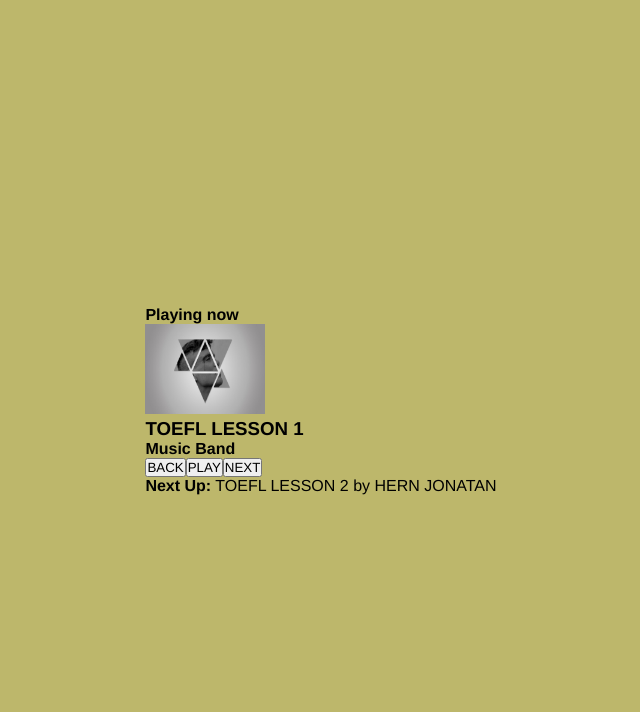
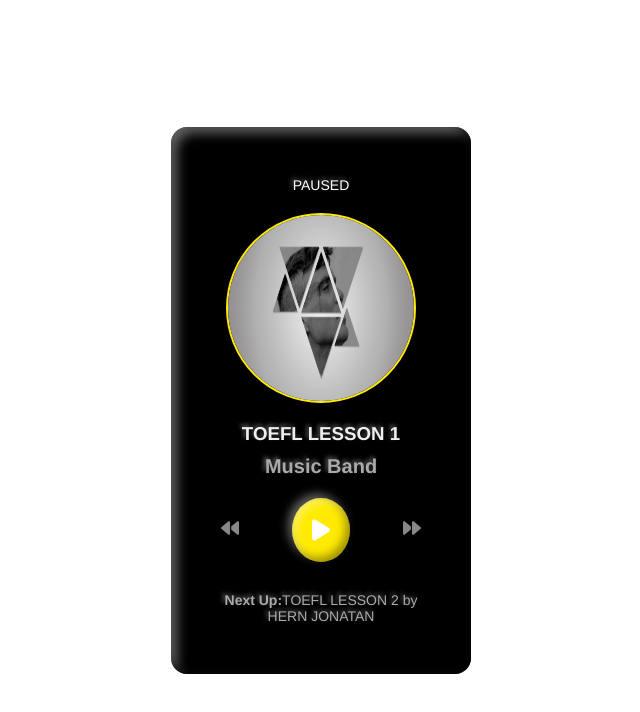
Before and after one commit to RashidBik/music_app, a React (Vite) app: page / in a window 1280 px wide. Shown: the top 712 px of the page, without its empty margins (319-959 px from the left). Built offline with nearby package versions, Linux system fonts and the light colour scheme.

Commit message:
music player was comleted

```diff
--- a/package.json
+++ b/package.json
@@ -9,6 +9,9 @@
     "preview": "vite preview"
   },
   "dependencies": {
+    "@fortawesome/fontawesome-svg-core": "^6.2.0",
+    "@fortawesome/free-solid-svg-icons": "^6.2.0",
+    "@fortawesome/react-fontawesome": "^0.2.0",
     "postcss": "^8.4.18",
     "react": "^18.2.0",
     "react-dom": "^18.2.0",
--- a/src/App.jsx
+++ b/src/App.jsx
@@ -40,7 +40,6 @@ useEffect(() => {
         nextSongIndex={nextSongIndex}
         songs={songs}
         />
-        {/* <audio controls src="./public/music/TOEFL001.mp3">audio</audio>   */}
     </div>
   )
 }
--- a/src/components/Player.jsx
+++ b/src/components/Player.jsx
@@ -1,12 +1,12 @@
 import React,{useState, useRef, useEffect} from 'react'
-// import FontAwesome from 'react-fontawesome'
+import {FontAwesomeIcon} from '@fortawesome/react-fontawesome';
+import { faHeart} from '@fortawesome/free-solid-svg-icons';
 import PlayerControl from './PlayerControl'
 import PlayerDetail from './PlayerDetail'
 
 const Player = (props) => {
     const audioEl = useRef(null);
     const [isPlaying, setIsPlaying] = useState(false);
-
     useEffect(() => {
       if (isPlaying){
         console.log(audioEl.current.play());
@@ -14,8 +14,8 @@ const Player = (props) => {
       }else{
         audioEl.current.pause();
       }
+    });
 
-    });
  const skipSong = (forwards = true) => {
   if(forwards){
     props.setCurrentSongIndex(() => {
@@ -40,23 +40,29 @@ const Player = (props) => {
   }
  }
 
-
   return (
     <div className='c-player'>
       <audio
-      src={props.songs[props.currentSongIndex].src}
-      ref={audioEl}
-      ></audio>
-      <h4>Playing now</h4>
+        src={props.songs[props.currentSongIndex].src}
+        ref={audioEl} >
+      </audio>
+      <h4>
+        {isPlaying ? 'Playing now': 'Paused'}
+      </h4>
+      {/* <FontAwesomeIcon  icon={faHeart} /> */}
       <PlayerDetail
-      props={props.songs[props.currentSongIndex]}
+        props={props.songs[props.currentSongIndex]}
        />
       <PlayerControl
-      isPlaying={isPlaying}
-      setIsPlaying={setIsPlaying}
-      skipSong={skipSong}
+        isPlaying={isPlaying}
+        setIsPlaying={setIsPlaying}
+        skipSong={skipSong}
        />
-      <p><strong>Next Up:</strong> {props.songs[props.nextSongIndex].title} by {props.songs[props.nextSongIndex].artist} </p>
+      <p><strong>Next Up:</strong>
+        {props.songs[props.nextSongIndex].title}
+        {' '} by {' '}
+        {props.songs[props.nextSongIndex].artist}
+      </p>
     </div>
   )
 }
--- a/src/components/PlayerControl.jsx
+++ b/src/components/PlayerControl.jsx
@@ -1,27 +1,24 @@
 import React from 'react'
-import {FontAwesomeIcon} from 'react-fontawesome';
-// import { faPlay, faPause, faForward, faBackward} from 'react-fontawesome';
-const ls = { faPlay:'s', faPause:'p', faForward:'h', faBackward:'i'}
+import {FontAwesomeIcon} from '@fortawesome/react-fontawesome';
+import { faPlay, faPause, faForward, faBackward} from '@fortawesome/free-solid-svg-icons';
+
 const PlayerControl = (props) => {
     return (
     <div className='c-player--controls'>
         <button className='skip-btn'
         onClick={()=> props.skipSong(false)}>
-            {/* <FontAwesomeIcon
-            icons={faBackward} /> */}
-            BACK
+            <FontAwesomeIcon
+            icon={faBackward} />
         </button>
         <button
         className='play-btn'
         onClick={()=> props.setIsPlaying(!props.isPlaying)}>
-            {/* <FontAwesome
-            icons={props.isPlaying ? faPause : faPlay}
-            /> */}
-            PLAY
+            <FontAwesomeIcon
+            icon={props.isPlaying ? faPause : faPlay}
+            />
         </button>
         <button className='skip-btn' onClick={()=> props.skipSong(true)}>
-            {/* <FontAwesome icons={faForward} /> */}
-            NEXT
+        <FontAwesomeIcon icon={faForward} />
         </button>
     </div>
   )
--- a/src/components/PlayerDetail.jsx
+++ b/src/components/PlayerDetail.jsx
@@ -1,15 +1,14 @@
 import React from 'react'
 
 const PlayerDetail = ({props}) => {
-  console.log(props);
   return (
     <div className='c-player--details'>
         <div className='details-img'>
           <img src={props.img_src}
-           alt=""
+           alt="an image"
            className=''
-           width='120px'
-           height='90px'
+           width='190px'
+           height='190px'
            />
         </div>
         <h3 className='details--title'>{props.title}</h3>
--- a/src/index.css
+++ b/src/index.css
@@ -1,28 +1,37 @@
-
-*{
+* {
     margin: 0;
     padding: 0;
     box-sizing: border-box;
-    font-family: 'Franklin Gothic Medium', 'Arial Narrow', Arial, sans-serif;
+    font-family: 'Franklin Gothic Medium',
+    'Arial Narrow', Arial, sans-serif;
 }
 
-body{
-    background-color:darkkhaki;
+body {
+    background-color:rgb(255, 255, 255);
+    display: flex;
+    justify-content: center;
 }
-.App{
+
+.App {
     display: flex;
     align-items: center;
     justify-content: center;
     min-height: 100vh;
+    width: 300px;
 }
-.c-palyer{
+
+.c-player {
     display: block;
-    background-color: midnightblue;
+    text-shadow: 2px 2px 4px rgba(0,0,0,0.8),
+    -2px -2px 4px rgba(255, 255, 255, 0.4);
+    background-color: rgb(0, 0, 0);
     padding: 50px;
     border-radius: 16px;
-    box-shadow: inset -6px -6px 12px rgba(0,0,0,0.8), inset 6px 6px 12px rgba(red, green, blue, 0.4)
+    box-shadow:inset -6px -6px 12px rgba(0,0,0,0.8),
+    inset 6px 6px 12px rgba(255, 255, 255, 0.4);
 }
-.c-palyer > h4{
+
+.c-player > h4 {
     color: #fff;
     font-size: 14px;
     text-transform: uppercase;
@@ -30,73 +39,84 @@ body{
     text-align: center;
 }
 
-.c-palyer > p {
+.c-player > p {
     color: #aaa;
     font-size: 14px;
     text-align: center;
     font-weight: 400;
 }
-.c-palyer --details .details-img {
+
+.c-player--details .details-img {
     position: relative;
     width: fit-content;
-    margin: 50px auto;
+    margin: 20px auto;
+}
 
-}
-.c-palyer--details .details-img img{
+.c-player--details .details-img img {
 display: block;
 margin: 0 auto;
-width: 100%;
-max-width: 250px;
 border-radius: 50%;
-box-shadow: 6px 6px 12px rgba(0,0,0,0.8), -6px -6px 12px rgba(red, green, blue, 0.4)
+border: 2px solid rgb(255, 234, 0);
 
 }
 
-.c-palyer--details .details-title {
+.c-player--details .details--title {
     color: #eee;
-    font-size: 28px;
-    box-shadow: 2px 2px 4px rgba(0,0,0,0.8), -2px -2px 4px rgba(red, green, blue, 0.4);
+    text-shadow: 2px 2px 4px rgba(0,0,0,0.8),
+    -2px -2px 4px rgba(255, 255, 255, 0.4);
     text-align: center;
     margin-bottom: 10px;
 }
 
-.c-palyer--details .details-artist{
+.c-player--details .details--artist {
     text-align: center;
     color: #aaa;
     font-size: 20px;
-    box-shadow: 2px 2px 4px rgba(0,0,0,0.8), inset -2px -2px 4px rgba(red, green, blue, 0.4);
+    box-shadow: 2px 2px 4px rgba(0,0,0,0.8),
+    inset -2px -2px 4px rgba(red, green, blue, 0.4);
     margin-bottom: 20px;
 }
 
-.c-palyer--controls{
+.c-player--controls {
     display: flex;
     align-items: center;
     justify-content: center;
     margin-bottom: 30px;
 }
 
-.c-palyer--controls .ply-btn{
+.c-player--controls .play-btn {
     display: flex;
     margin: 0 auto;
     padding: 20px;
     border-radius: 50%;
     box-shadow:
      4px 4px 10px rgba(0,0,0,0.8),
-     -4px -4px 10px rgba(red, green, blue, 0.4),
+     -4px -4px 10px rgba(255, 255, 255, 0.4),
      inset -4px -4px 10px rgba(0,0,0,0.4),
-     inset 4px 4px 10px rgba(red, green, blue, 0.4);
-
+     inset 4px 4px 10px rgba(255, 255, 255, 0.4);
     border: none;
     background: rgb(255, 234, 0);
     color: #ffff;
     font-size: 24px;
     cursor: pointer;
+}
 
+.play-btn:hover {
+    box-shadow:
+    4px 4px 10px rgba(255, 0, 0, 0.8),
+    -4px -4px 10px rgba(255, 255, 255, 0.4),
+    inset -4px -4px 10px rgba(0,0,0,0.4),
+    inset 4px 4px 10px rgba(255, 255, 255, 0.4);
 }
-.c-palyer--controls .skip-btn {
+
+.c-player--controls .skip-btn {
     background: none;
     outline: none;
     border:none;
     color: #888;
     font-size: 18px;
 }
+
+.skip-btn:hover {
+    color: green;
+}
```
Also changed, not shown: 1 other file (tests, documents, lock files or other folders).
